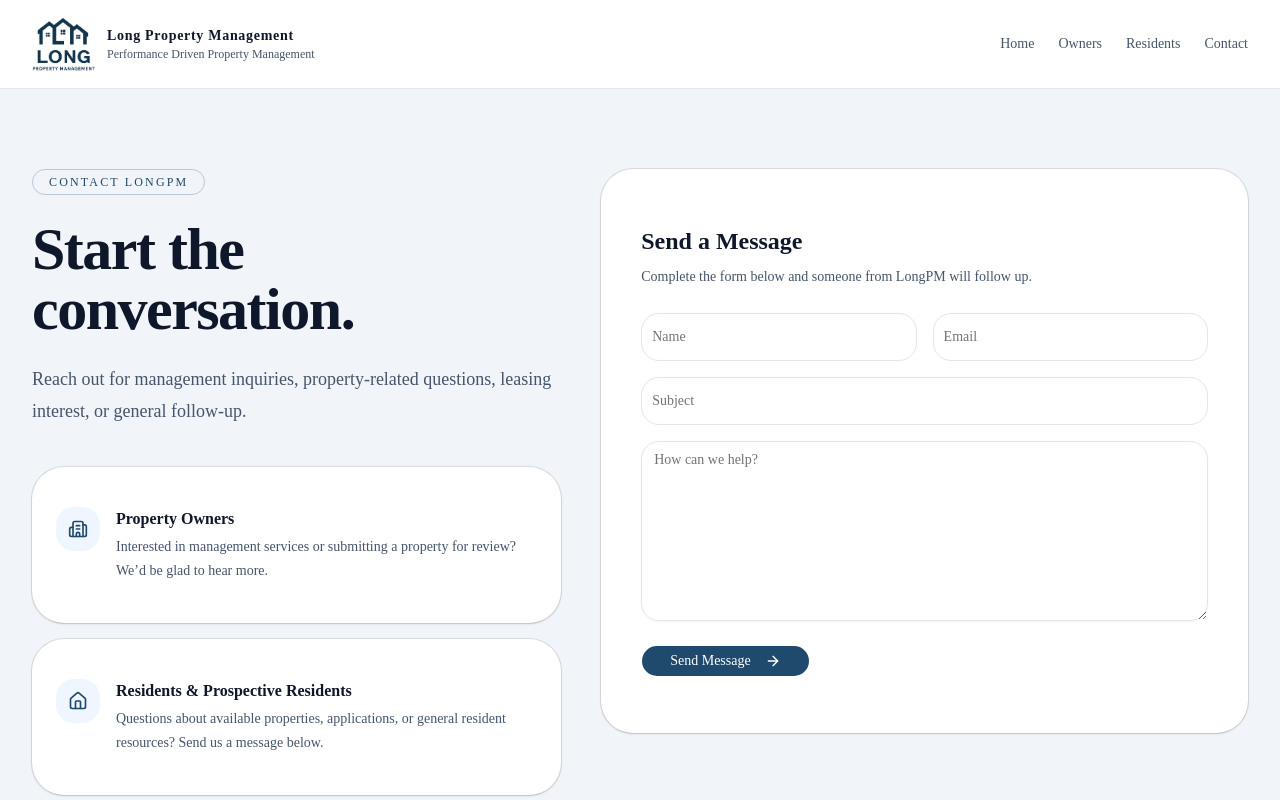
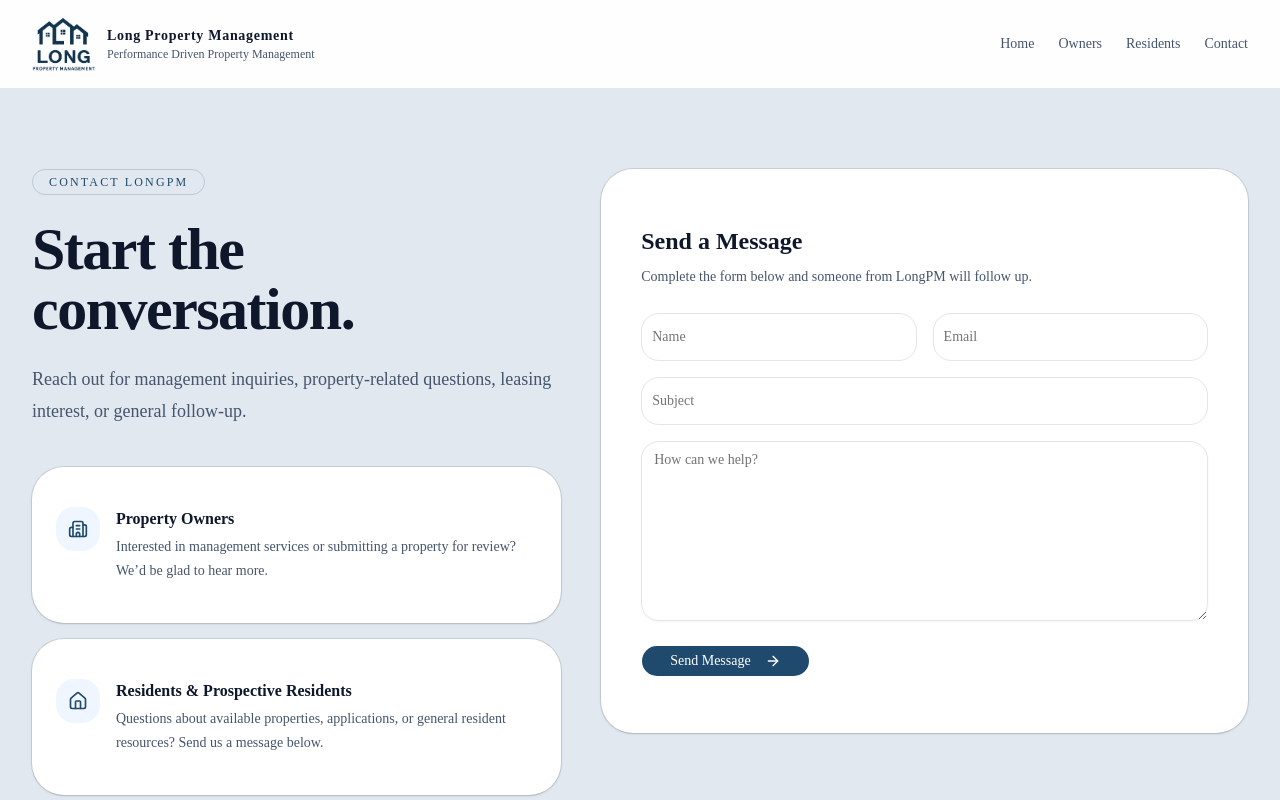
Before and after one commit to danlong9690/longpm-site, a Next.js app: page /contact in a window 1280 px wide. Shown: the top 800 px of the page. Built offline with nearby package versions, Linux system fonts and the light colour scheme.

Commit message:
darker contact background

```diff
--- a/app/contact/page.tsx
+++ b/app/contact/page.tsx
@@ -6,7 +6,7 @@
 
 export default function ContactPage() {
   return (
-    <div className="min-h-screen bg-slate-100 text-slate-900 flex flex-col">
+    <div className="min-h-screen bg-slate-200 text-slate-900 flex flex-col">
       <header className="border-b border-slate-200 bg-white/95 backdrop-blur">
         <div className="mx-auto flex max-w-7xl items-center justify-between px-4 py-4 sm:px-6 lg:px-8">
           <a href="/" className="flex items-center gap-3">
```
